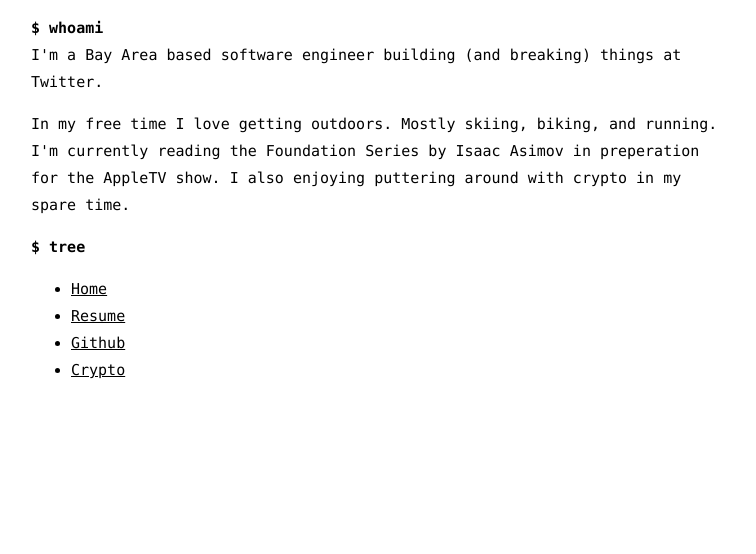
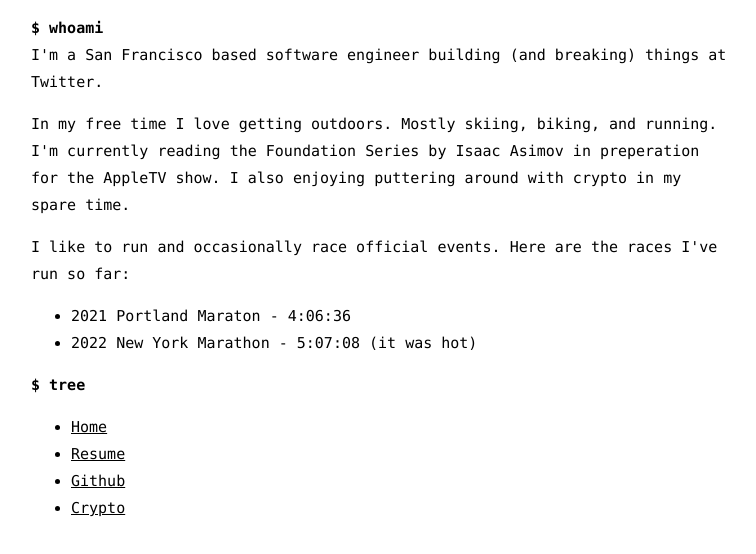
Before and after one commit to chriswr95/personal-website, a React (Create React App) app: page / in a window 1280 px wide. Shown: the top 554 px of the page, without its empty margins (259-1015 px from the left). Built offline with nearby package versions, Linux system fonts and the light colour scheme.

Commit message:
added race times

```diff
--- a/package.json
+++ b/package.json
@@ -16,8 +16,7 @@
     "start": "react-scripts start",
     "build": "react-scripts build",
     "test": "react-scripts test",
-    "eject": "react-scripts eject",
-    "predeploy": "npm run build"
+    "eject": "react-scripts eject"
   },
   "eslintConfig": {
     "extends": "react-app"
--- a/src/Pages/Home.js
+++ b/src/Pages/Home.js
@@ -10,12 +10,19 @@
           <p>
             <strong> $ whoami </strong>
             <br></br>
-            I'm a Bay Area based software engineer building (and breaking) things at Twitter.
+            I'm a San Francisco based software engineer building (and breaking) things at Twitter.
           </p>
           <p>
             In my free time I love getting outdoors. Mostly skiing, biking, and running.
             I'm currently reading the Foundation Series by Isaac Asimov in preperation for the AppleTV show.
             I also enjoying puttering around with crypto in my spare time.
+          </p>
+          <p>
+            I like to run and occasionally race official events. Here are the races I've run so far:
+            <ul>
+              <li> 2021 Portland Maraton - 4:06:36 </li>
+              <li> 2022 New York Marathon - 5:07:08 (it was hot) </li>
+            </ul>
           </p>
           <Tree />
         </div>
```
